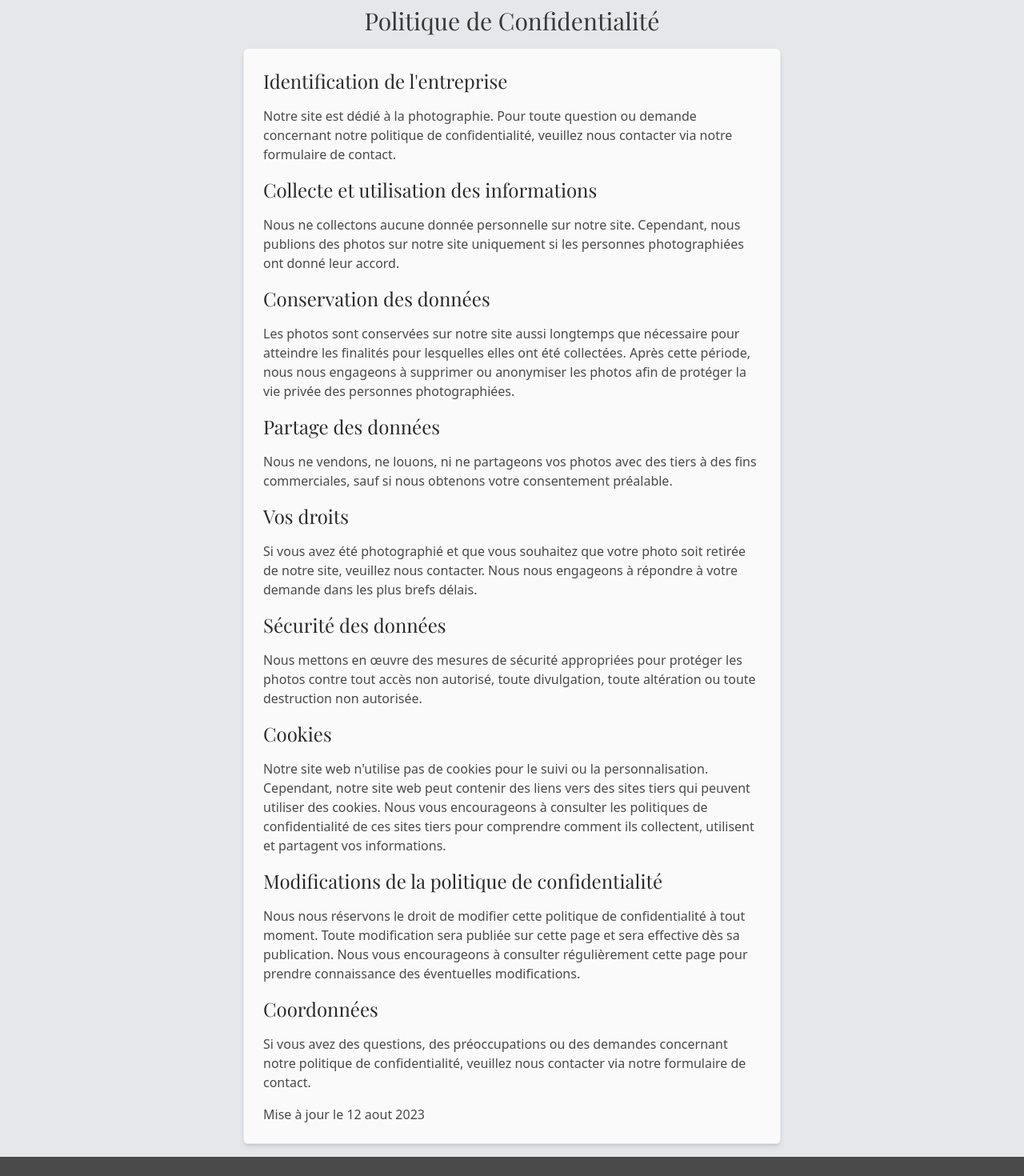
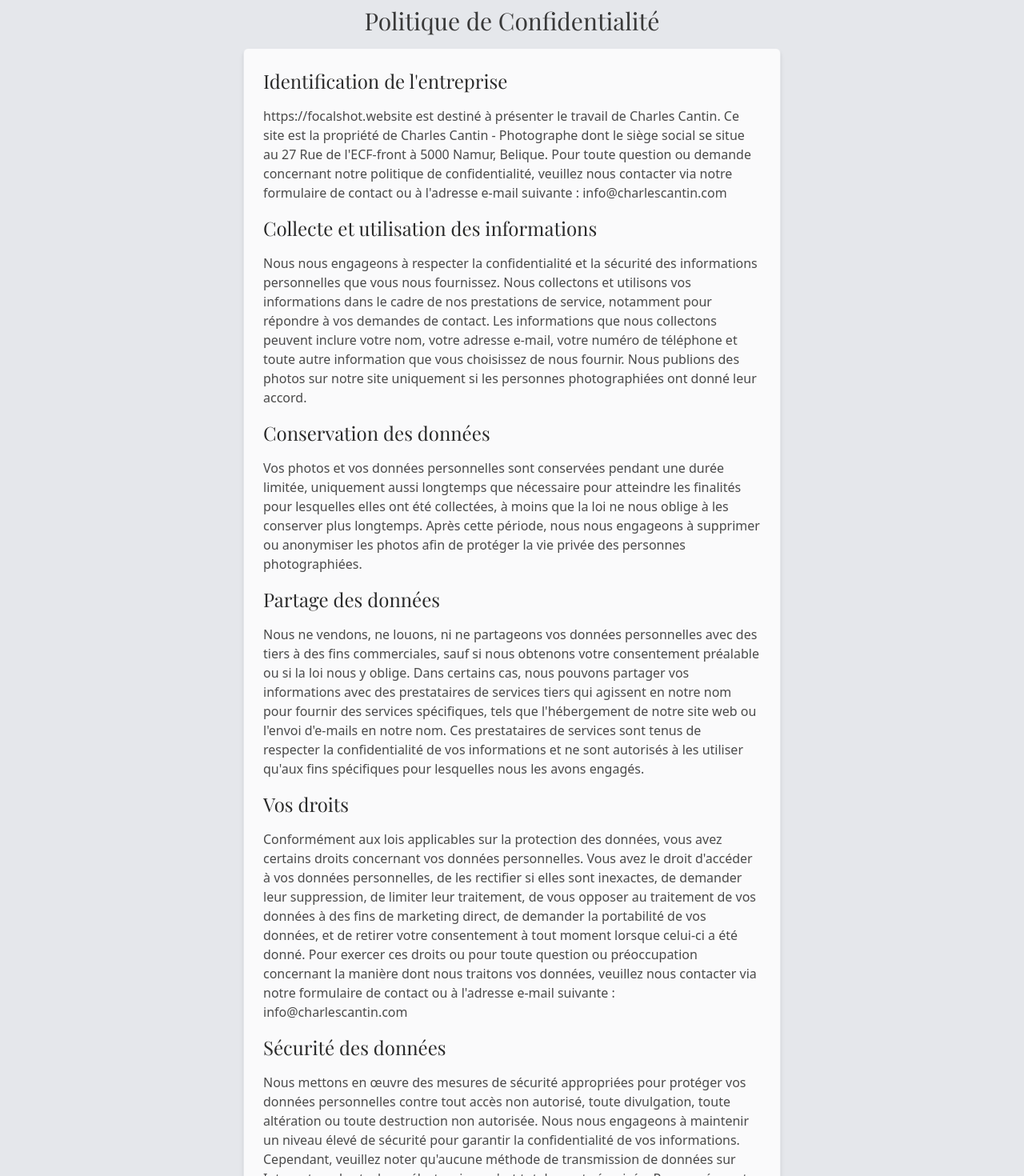
Before and after one commit to Ben0813/CharlesC, a React (Vite) app in the folder front/: page /privacy-policy in a window 1280 px wide. Shown: the part 120-1590 px from the top of the page at 80% size. Built offline with nearby package versions, Linux system fonts and the light colour scheme.

Commit message:
Improvement of PrivacyPolicyPage.jsx and TermsOfSalePage.jsx

```diff
--- a/front/src/components/views/PrivacyPolicyPage.jsx
+++ b/front/src/components/views/PrivacyPolicyPage.jsx
@@ -17,47 +17,74 @@ const PrivacyPolicyPage = () => {
             Identification de l'entreprise
           </h2>
           <p className="text-gray-700 mb-4">
-            Notre site est dédié à la photographie. Pour toute question ou
-            demande concernant notre politique de confidentialité, veuillez nous
-            contacter via notre formulaire de contact.
+            https://focalshot.website est destiné à présenter le travail de
+            Charles Cantin. Ce site est la propriété de Charles Cantin -
+            Photographe dont le siège social se situe au 27 Rue de l'ECF-front à
+            5000 Namur, Belique. Pour toute question ou demande concernant notre
+            politique de confidentialité, veuillez nous contacter via notre
+            formulaire de contact ou à l'adresse e-mail suivante :
+            info@charlescantin.com
           </p>
 
           <h2 className="font-display text-2xl mb-4 text-gray-900">
             Collecte et utilisation des informations
           </h2>
           <p className="text-gray-700 mb-4">
-            Nous ne collectons aucune donnée personnelle sur notre site.
-            Cependant, nous publions des photos sur notre site uniquement si les
-            personnes photographiées ont donné leur accord.
+            Nous nous engageons à respecter la confidentialité et la sécurité
+            des informations personnelles que vous nous fournissez. Nous
+            collectons et utilisons vos informations dans le cadre de nos
+            prestations de service, notamment pour répondre à vos demandes de
+            contact. Les informations que nous collectons peuvent inclure votre
+            nom, votre adresse e-mail, votre numéro de téléphone et toute autre
+            information que vous choisissez de nous fournir. Nous publions des
+            photos sur notre site uniquement si les personnes photographiées ont
+            donné leur accord.
           </p>
 
           <h2 className="font-display text-2xl mb-4 text-gray-900">
             Conservation des données
           </h2>
           <p className="text-gray-700 mb-4">
-            Les photos sont conservées sur notre site aussi longtemps que
-            nécessaire pour atteindre les finalités pour lesquelles elles ont
-            été collectées. Après cette période, nous nous engageons à supprimer
-            ou anonymiser les photos afin de protéger la vie privée des
-            personnes photographiées.
+            Vos photos et vos données personnelles sont conservées pendant une
+            durée limitée, uniquement aussi longtemps que nécessaire pour
+            atteindre les finalités pour lesquelles elles ont été collectées, à
+            moins que la loi ne nous oblige à les conserver plus longtemps.
+            Après cette période, nous nous engageons à supprimer ou anonymiser
+            les photos afin de protéger la vie privée des personnes
+            photographiées.
           </p>
 
           <h2 className="font-display text-2xl mb-4 text-gray-900">
             Partage des données
           </h2>
           <p className="text-gray-700 mb-4">
-            Nous ne vendons, ne louons, ni ne partageons vos photos avec des
-            tiers à des fins commerciales, sauf si nous obtenons votre
-            consentement préalable.
+            Nous ne vendons, ne louons, ni ne partageons vos données
+            personnelles avec des tiers à des fins commerciales, sauf si nous
+            obtenons votre consentement préalable ou si la loi nous y oblige.
+            Dans certains cas, nous pouvons partager vos informations avec des
+            prestataires de services tiers qui agissent en notre nom pour
+            fournir des services spécifiques, tels que l'hébergement de notre
+            site web ou l'envoi d'e-mails en notre nom. Ces prestataires de
+            services sont tenus de respecter la confidentialité de vos
+            informations et ne sont autorisés à les utiliser qu'aux fins
+            spécifiques pour lesquelles nous les avons engagés.
           </p>
 
           <h2 className="font-display text-2xl mb-4 text-gray-900">
             Vos droits
           </h2>
           <p className="text-gray-700 mb-4">
-            Si vous avez été photographié et que vous souhaitez que votre photo
-            soit retirée de notre site, veuillez nous contacter. Nous nous
-            engageons à répondre à votre demande dans les plus brefs délais.
+            Conformément aux lois applicables sur la protection des données,
+            vous avez certains droits concernant vos données personnelles. Vous
+            avez le droit d'accéder à vos données personnelles, de les rectifier
+            si elles sont inexactes, de demander leur suppression, de limiter
+            leur traitement, de vous opposer au traitement de vos données à des
+            fins de marketing direct, de demander la portabilité de vos données,
+            et de retirer votre consentement à tout moment lorsque celui-ci a
+            été donné. Pour exercer ces droits ou pour toute question ou
+            préoccupation concernant la manière dont nous traitons vos données,
+            veuillez nous contacter via notre formulaire de contact ou à
+            l'adresse e-mail suivante : info@charlescantin.com
           </p>
 
           <h2 className="font-display text-2xl mb-4 text-gray-900">
@@ -65,18 +92,29 @@ const PrivacyPolicyPage = () => {
           </h2>
           <p className="text-gray-700 mb-4">
             Nous mettons en œuvre des mesures de sécurité appropriées pour
-            protéger les photos contre tout accès non autorisé, toute
-            divulgation, toute altération ou toute destruction non autorisée.
+            protéger vos données personnelles contre tout accès non autorisé,
+            toute divulgation, toute altération ou toute destruction non
+            autorisée. Nous nous engageons à maintenir un niveau élevé de
+            sécurité pour garantir la confidentialité de vos informations.
+            Cependant, veuillez noter qu'aucune méthode de transmission de
+            données sur Internet ou de stockage électronique n'est totalement
+            sécurisée. Par conséquent, bien que nous nous efforcions de protéger
+            vos données personnelles, nous ne pouvons garantir la sécurité
+            absolue de vos informations.
           </p>
 
           <h2 className="font-display text-2xl mb-4 text-gray-900">Cookies</h2>
           <p className="text-gray-700 mb-4">
             Notre site web n'utilise pas de cookies pour le suivi ou la
-            personnalisation. Cependant, notre site web peut contenir des liens
-            vers des sites tiers qui peuvent utiliser des cookies. Nous vous
-            encourageons à consulter les politiques de confidentialité de ces
-            sites tiers pour comprendre comment ils collectent, utilisent et
-            partagent vos informations.
+            personnalisation. Un cookie est un petit fichier texte qui est
+            stocké sur votre appareil lorsque vous visitez un site web. Il est
+            utilisé pour améliorer votre expérience de navigation en
+            enregistrant certaines informations relatives à vos préférences et à
+            votre utilisation du site web. Cependant, notre site web peut
+            contenir des liens vers des sites tiers qui peuvent utiliser des
+            cookies. Nous vous encourageons à consulter les politiques de
+            confidentialité de ces sites tiers pour comprendre comment ils
+            collectent, utilisent et partagent vos informations.
           </p>
 
           <h2 className="font-display text-2xl mb-4 text-gray-900">
@@ -87,7 +125,9 @@ const PrivacyPolicyPage = () => {
             confidentialité à tout moment. Toute modification sera publiée sur
             cette page et sera effective dès sa publication. Nous vous
             encourageons à consulter régulièrement cette page pour prendre
-            connaissance des éventuelles modifications.
+            connaissance des éventuelles modifications. Votre utilisation
+            continue de notre site web après la publication des modifications
+            constitue votre acceptation de ces modifications.
           </p>
 
           <h2 className="font-display text-2xl mb-4 text-gray-900">
@@ -96,10 +136,11 @@ const PrivacyPolicyPage = () => {
           <p className="text-gray-700">
             Si vous avez des questions, des préoccupations ou des demandes
             concernant notre politique de confidentialité, veuillez nous
-            contacter via notre formulaire de contact.
+            contacter via notre formulaire de contact ou à l'adresse e-mail
+            suivante : info@charlescantin.com
           </p>
 
-          <p className="text-gray-700 mt-4">Mise à jour le 12 aout 2023</p>
+          <p className="text-gray-700 mt-4">Mise à jour le 27 aout 2023</p>
         </div>
       </div>
     </div>
--- a/front/src/components/views/TermsOfSalePage.jsx
+++ b/front/src/components/views/TermsOfSalePage.jsx
@@ -27,7 +27,7 @@ const TermsOfSalePage = () => {
           </h2>
           <p className="text-gray-700 mb-4">
             Les photos imprimées sont couvertes par une garantie de qualité de 6
-            mois. Si un défaut est détecté pendant cette période, nous le
+            mois. Si un défaut est détecté pendant cette période, nous les
             remplaçons gratuitement.
           </p>
 
@@ -54,12 +54,13 @@ const TermsOfSalePage = () => {
             Réclamations
           </h2>
           <p className="text-gray-700">
-            Toute réclamation doit être adressée par écrit dans un délai de 15
-            jours après la livraison. Passé ce délai, aucune réclamation ne sera
-            acceptée.
+            Pour toute réclamation, veuillez nous contacter via notre formulaire
+            de contact ou à l'adresse e-mail suivante : info@charlescantin.com
+            dans un délai de 15 jours après la livraison. Passé ce délai, aucune
+            réclamation ne sera acceptée.
           </p>
 
-          <p className="text-gray-700 mt-4">Mise à jour le 12 aout 2023</p>
+          <p className="text-gray-700 mt-4">Mise à jour le 27 aout 2023</p>
         </div>
       </div>
     </div>
```
